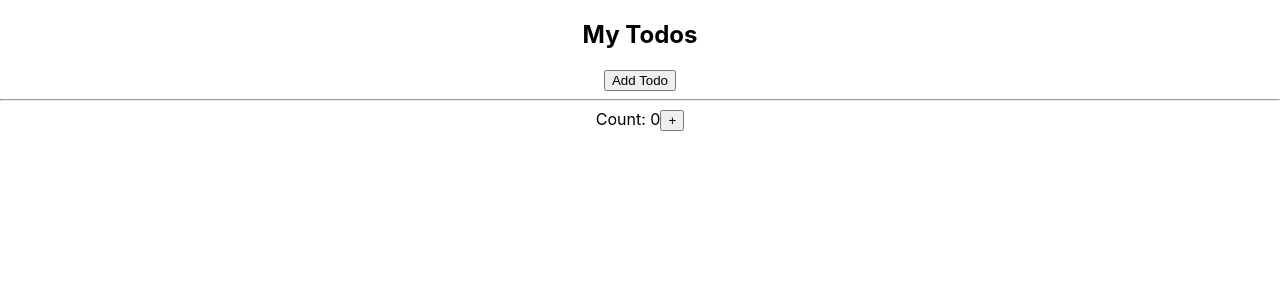
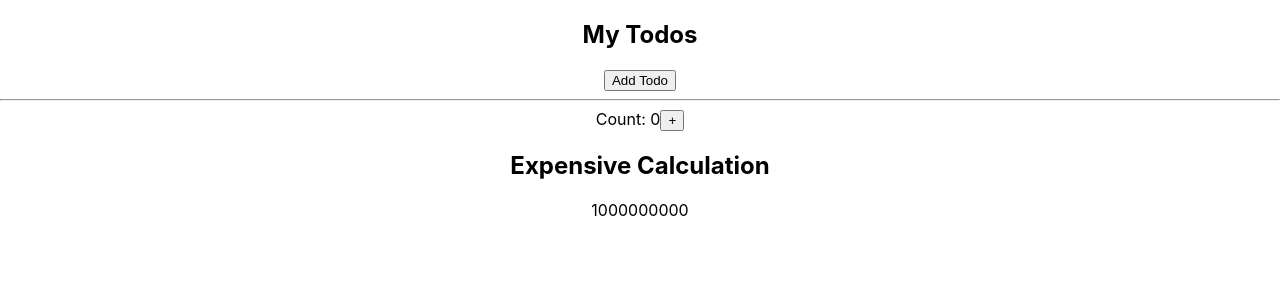
Before and after one commit to audelqua/render-huge-list, a React (Create React App) app: page / in a window 1280 px wide. Shown: the top 300 px of the page. Built offline with nearby package versions, Linux system fonts and the light colour scheme.

Commit message:
sample of useMemo added into components

```diff
--- a/src/App.js
+++ b/src/App.js
@@ -5,13 +5,15 @@ import {AutoSizer, List} from 'react-virtualized';
 import SampleOfContext from './components/useContextSample'
 import CounterWithUseReducer from './components/counterWithUseReducer'
 import SampleOfUseCallback from './components/sampleOfUseCallback'
+import SampleOfUseMemo from './components/sampleOfUseMemo'
+
 import styled from 'styled-components'
 import 'react-virtualized/styles.css'; // only needs to be imported once
 
 function App() {
   return (
     <div className="App">
-      <SampleOfUseCallback />
+      <SampleOfUseMemo />
     </div>
   );
 }
--- /dev/null
+++ b/src/components/sampleOfUseMemo/index.js
@@ -0,0 +1,53 @@
+// sample with useReducer
+import React, {useState, useCallback, useMemo} from 'react'
+
+const SampleOfUseMemo = props => {
+    const [count, setCount] = useState(0);
+    const [todos, setTodos] = useState([]);
+
+    // in this senario when you click addTodo count does not change but because the page re-render due to state change.
+    // this calculation happens again and make shit in terms of performance.
+    // const calculation = expensiveCalculation(count)
+
+
+    // To fix this performance issue, we can use the useMemo Hook to memoize the expensiveCalculation function. This will cause the function to only run when needed.
+    // We can wrap the expensive function call with useMemo.
+    // The useMemoHook accepts a second parameter to declare dependencies. The expensive function will only run when its dependencies have changed.
+    // In the following example, the expensive function will only run when count is changed and not when todo's are added.
+    const calculation = useMemo(() => expensiveCalculation(count), [count])
+
+    const increment = () => {
+        setCount((c) => c + 1);
+    }
+    const addTodo = () => {
+        setTodos((t) => [...t, "New Todo"]);
+    }
+
+    return (
+        <div>
+            <div>
+                <h2>My Todos</h2>
+                {todos.map((todo, index) => {
+                return <p key={index}>{todo}</p>;
+                })}
+                <button onClick={addTodo}>Add Todo</button>
+            </div>
+            <hr />
+            <div>
+                Count: {count}
+                <button onClick={increment}>+</button>
+                <h2>Expensive Calculation</h2>
+                {calculation}
+            </div>
+        </div>
+    )
+}
+export default SampleOfUseMemo
+
+const expensiveCalculation = (num) => {
+    console.log("Calculating...");
+    for (let i = 0; i < 1000000000; i++) {
+      num += 1;
+    }
+    return num;
+};
```
